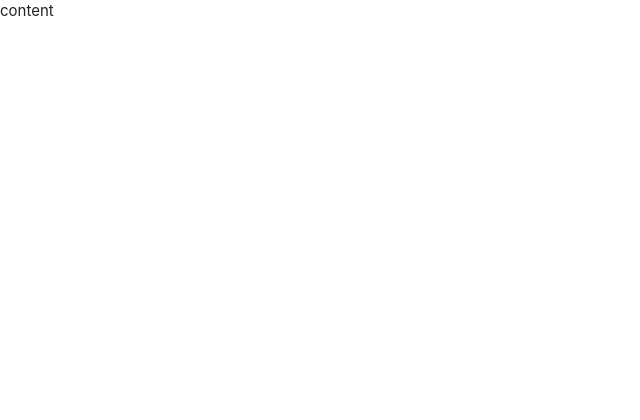
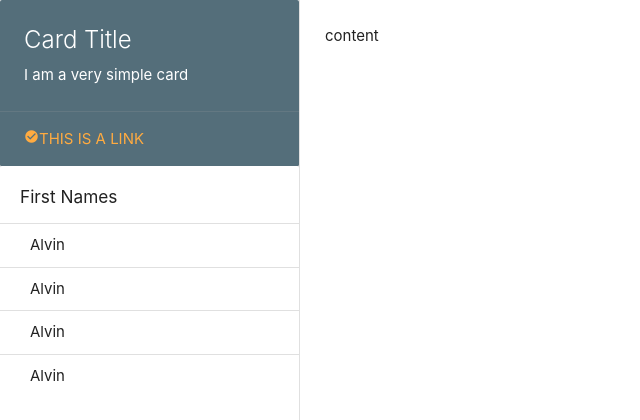
Before and after one commit to linux019/go-chat-app, a React (Create React App) app in the folder chat-app/: page / in a window 1280 px wide. Shown: the top 420 px of the page, without its empty margins (0-640 px from the left). Built offline with nearby package versions, Linux system fonts and the light colour scheme.

Commit message:
slice chat

```diff
--- a/chat-app/public/index.html
+++ b/chat-app/public/index.html
@@ -10,6 +10,7 @@
       user's mobile device or desktop. See https://developers.google.com/web/fundamentals/web-app-manifest/
     -->
     <link rel="manifest" href="%PUBLIC_URL%/manifest.json" />
+    <link href="https://fonts.googleapis.com/icon?family=Material+Icons" rel="stylesheet">
     <!--
       Notice the use of %PUBLIC_URL% in the tags above.
       It will be replaced with the URL of the `public` folder during the build.
@@ -23,7 +24,7 @@
 </head>
 <body>
 <noscript>You need to enable JavaScript to run this app.</noscript>
-<div id="root"></div>
+<div id="root" class="app"></div>
 <!--
   This HTML file is a template.
   If you open it directly in the browser, you will see an empty page.
--- a/chat-app/src/App.js
+++ b/chat-app/src/App.js
@@ -1,16 +1,43 @@
 import React from 'react';
 import './App.scss';
-
+// Teddie Miller
+// Reece Sharp
+// Hamish Matthews
+// Charles Burns
+// Eric Palmer
+// Caelan Green
+// Wilfred Khan
+// Alex Allen
+// Charlie Stevens
+// Harley Robertson
 function App() {
     return (
         <>
-        <div className={'sidebar'}>
+            <div className='sidebar'>
+                <div className="card blue-grey darken-1">
+                    <div className="card-content white-text">
+                        <span className="card-title">Card Title</span>
+                        <p>I am a very simple card</p>
+                    </div>
+                    <div className="card-action">
+                        <a href="#">
+                            <i className={'material-icons tiny'}>check_circle</i>
+                            This is a link</a>
+                    </div>
+                </div>
 
-        </div>
-        <div className="dialogue">
-            content
+                <ul className="collection with-header">
+                    <li className="collection-header"><h6>First Names</h6></li>
+                    <li className="collection-item">Alvin</li>
+                    <li className="collection-item">Alvin</li>
+                    <li className="collection-item">Alvin</li>
+                    <li className="collection-item">Alvin</li>
+                </ul>
+            </div>
+            <div className="dialogue">
+                content
 
-        </div>
+            </div>
         </>
     );
 }
--- a/chat-app/src/App.scss
+++ b/chat-app/src/App.scss
@@ -7,9 +7,26 @@
     flex: 1;
     max-width: 300px;
     overflow-y: auto;
-    padding: 10px;
+    //padding: 25px;
+    display: flex;
+    flex-flow: column;
+    border-right: 1px solid #e0e0e0;
 
+    & > .card {
+      margin: 0;
+      & > .card-actions {
+        .materia-icons {
+          //font-size: 16px;
+        }
+      }
+    }
+
+    & > .collection {
+      margin-top: 0;
+      border: none;
+    }
   }
+
   & > .dialogue {
     flex: 1;
     padding: 25px;
```
